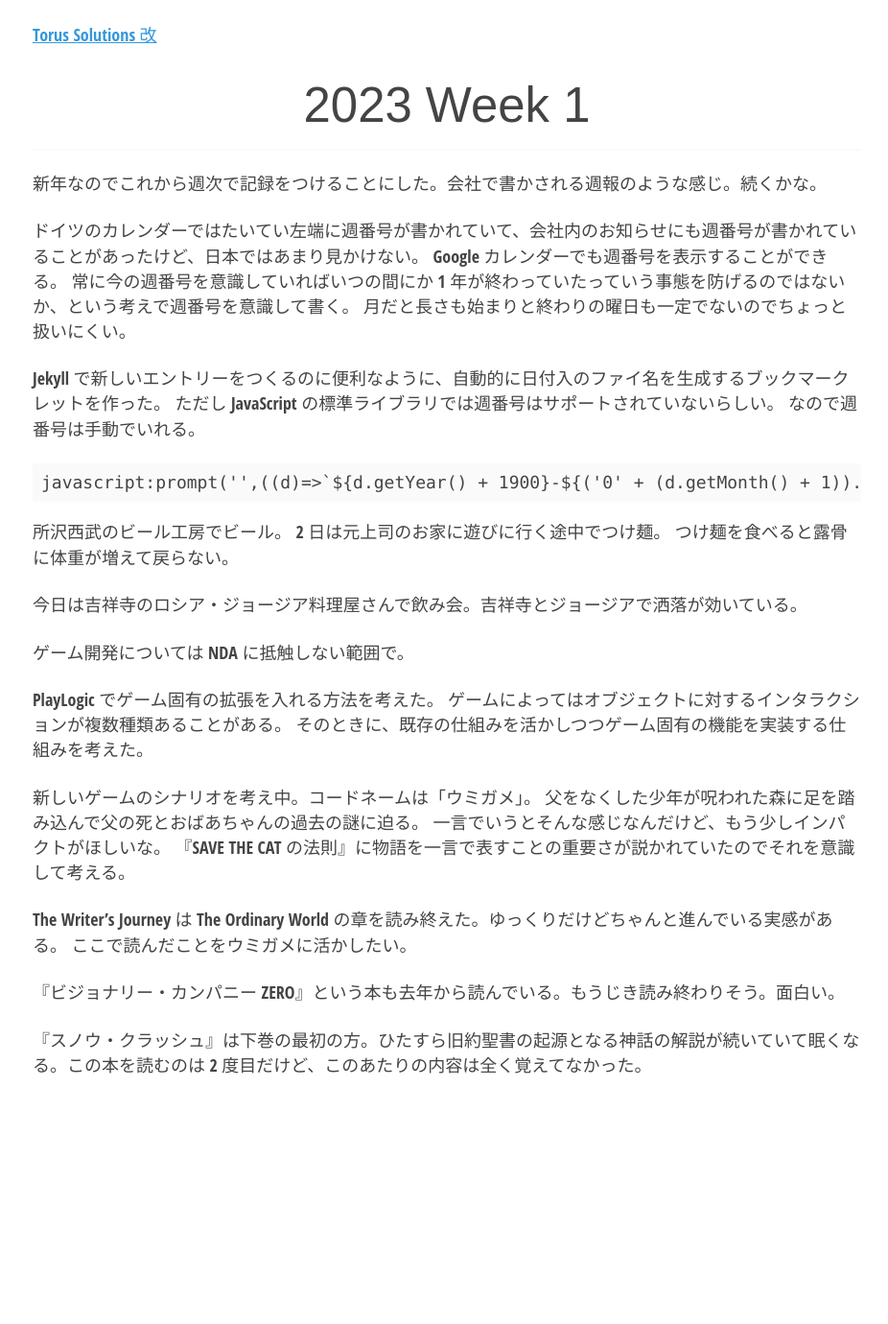
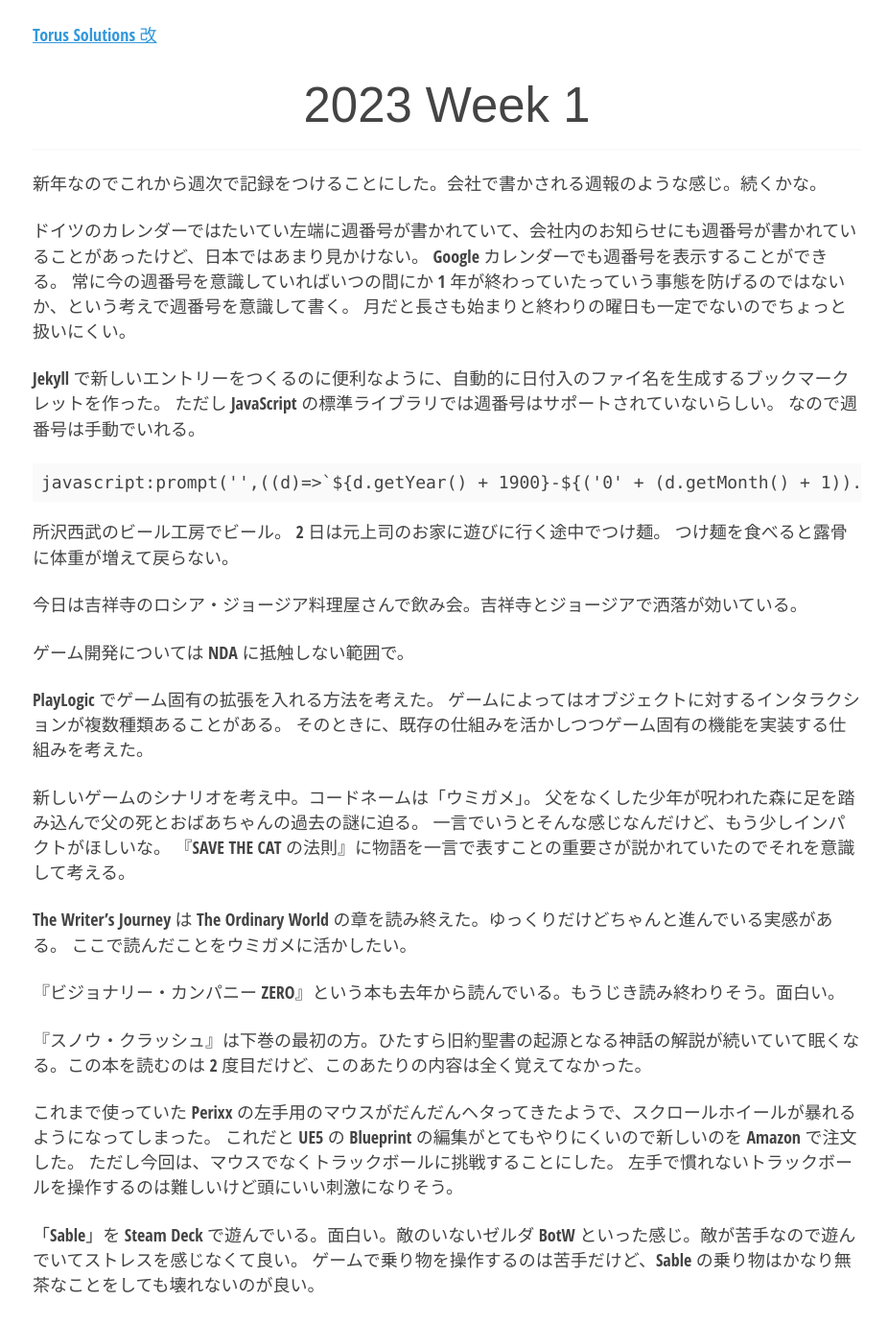
Before and after one commit to torus/torus.github.io, a Jekyll site: the page built from _posts/2023-01-08-week-01.md, in a window 1280 px wide. Shown: the whole page at 96% size, without its empty margins (174-1100 px from the left). Built offline with Jekyll 4.4.1, drawn with Linux system fonts in a browser that asks for light colours; before the commit the page ends 1151 px from its top, so only the background shows below that.

Commit message:
Update 2023-01-08-week-01.md

```diff
--- a/_posts/2023-01-08-week-01.md
+++ b/_posts/2023-01-08-week-01.md
@@ -40,3 +40,11 @@ The Writer's Journey は The Ordinary World の章を読み終えた。ゆっく
 『ビジョナリー・カンパニー ZERO』という本も去年から読んでいる。もうじき読み終わりそう。面白い。
 
 『スノウ・クラッシュ』は下巻の最初の方。ひたすら旧約聖書の起源となる神話の解説が続いていて眠くなる。この本を読むのは 2 度目だけど、このあたりの内容は全く覚えてなかった。
+
+これまで使っていた Perixx の左手用のマウスがだんだんヘタってきたようで、スクロールホイールが暴れるようになってしまった。
+これだと UE5 の Blueprint の編集がとてもやりにくいので新しいのを Amazon で注文した。
+ただし今回は、マウスでなくトラックボールに挑戦することにした。
+左手で慣れないトラックボールを操作するのは難しいけど頭にいい刺激になりそう。
+
+「Sable」を Steam Deck で遊んでいる。面白い。敵のいないゼルダ BotW といった感じ。敵が苦手なので遊んでいてストレスを感じなくて良い。
+ゲームで乗り物を操作するのは苦手だけど、Sable の乗り物はかなり無茶なことをしても壊れないのが良い。
```
